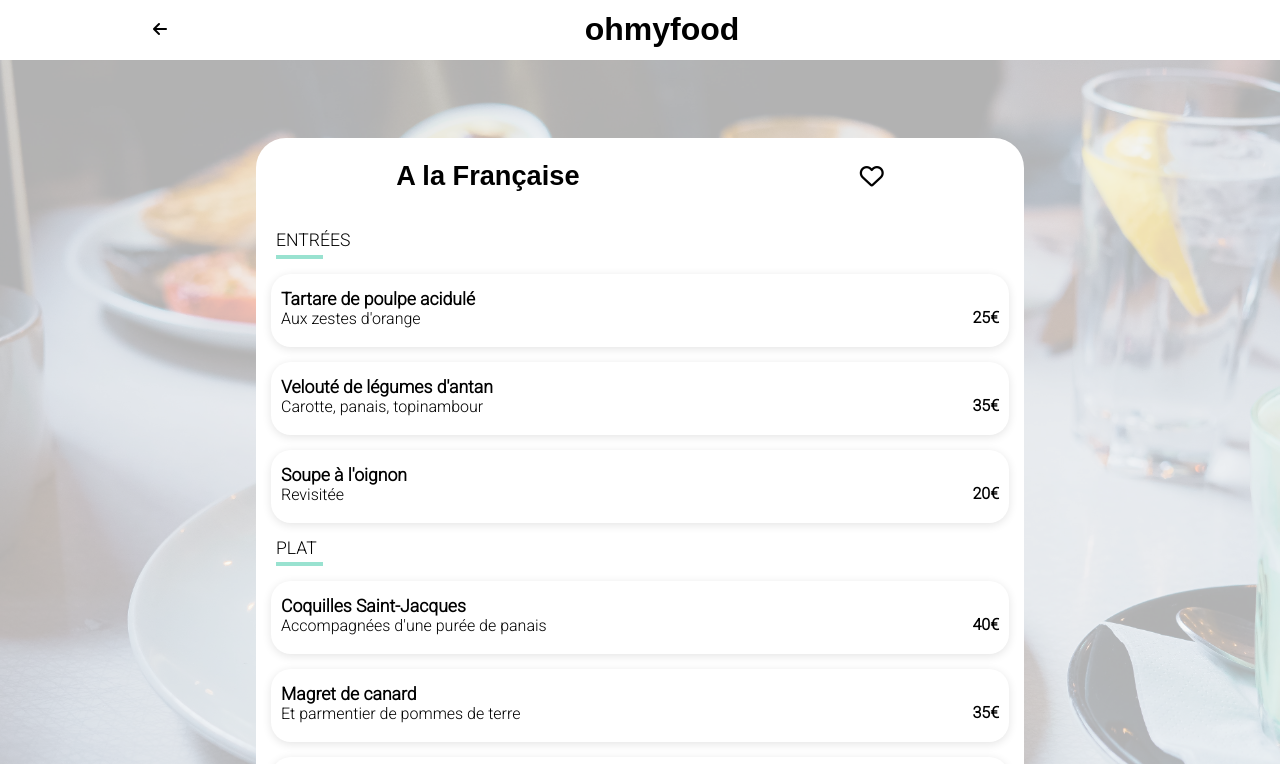
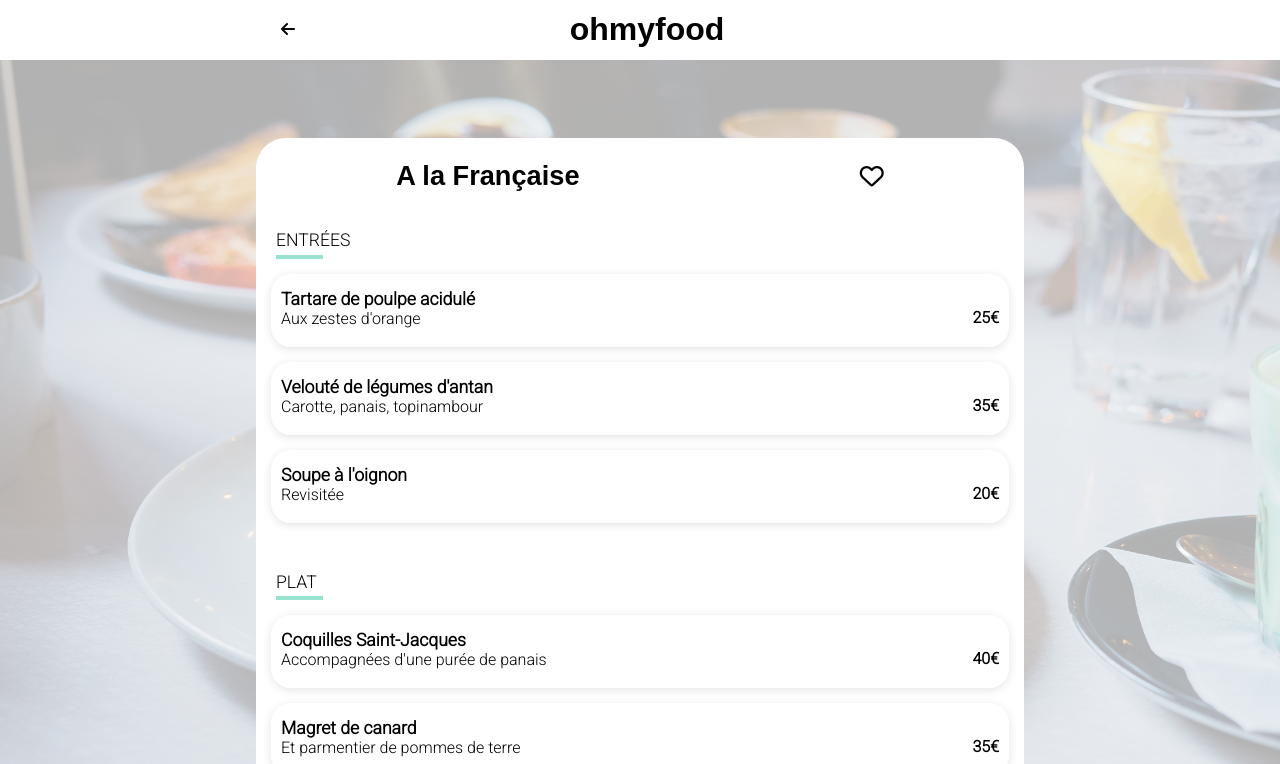
Before and after one commit to Gringed/AlexandreGuillome_3_27062021, a website: page francaise.html in a window 1280 px wide. Shown: the top 764 px of the page. Drawn offline with Linux system fonts and the light colour scheme; a web font is replaced by a local one.

Commit message:
Modifications CSS de la V2

```diff
--- a/sass/layout/_header.scss
+++ b/sass/layout/_header.scss
@@ -24,13 +24,14 @@
     align-items: center;
     text-align: center;
     margin: -10px 0 -10px 0;
+    justify-content: center;
     @media (min-width: 768px)
     {
         justify-content: center;
     }
     &__back
     {
-        padding: 15px;
+
         & a
         {
             color: black;
@@ -39,6 +40,10 @@
     &__logo
     {
         width: 75%;
+        @media (min-width:768px)
+        {
+            width: 55%;
+        }
         & a
         {
             text-decoration: none;
@@ -52,5 +57,7 @@
     {
         position: fixed;
         opacity: 0.3;
+        height: -webkit-fill-available;
+        width: 100%;
     }
 }
--- a/sass/layout/_sections.scss
+++ b/sass/layout/_sections.scss
@@ -173,6 +173,7 @@
     @media (min-width: 768px)
     {
         margin: 10% 20% 0 20%;
+        padding-bottom: 1px;
     }
     &__head
     {
```
Also changed, not shown: delice-sens.html (+2 -0 lines), francaise.html (+2 -0 lines), note-enchantee.html (+2 -0 lines), css/style.css, 1 other file.
